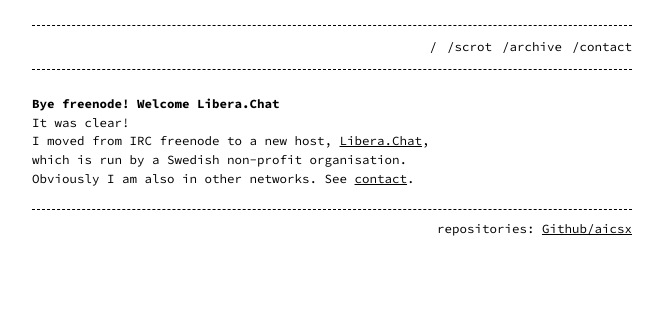
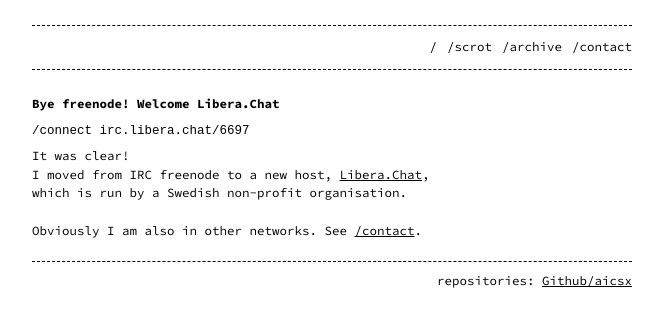
Before and after one commit to aicsx/ax, a Jekyll site: the page built from _posts/2021-06-23-IRC-switch.md, in a window 1280 px wide. Shown: the top 327 px of the page, without its empty margins (308-971 px from the left). Built offline with Jekyll 4.4.1, drawn with Linux system fonts in a browser that asks for light colours.

Commit message:
new post: Irc-switch

```diff
--- a/_posts/2021-06-23-IRC-switch.md
+++ b/_posts/2021-06-23-IRC-switch.md
@@ -6,11 +6,15 @@
 ---
 # Bye freenode! Welcome Libera.Chat
 
+{% highlight bash %}
+/connect irc.libera.chat/6697
+{% endhighlight %}
+
 It was clear!
 I moved from IRC freenode to a new host, [Libera.Chat],
 which is run by a Swedish non-profit organisation.
-
-Obviously I am also in other networks. See [contact].
+<p>&nbsp;</p>
+Obviously I am also in other networks. See [/contact].
 
 [Libera.Chat]: https://libera.chat/
-[contact]: https://aicsx.github.io/ax/contact
+[/contact]: https://aicsx.github.io/ax/contact
```
